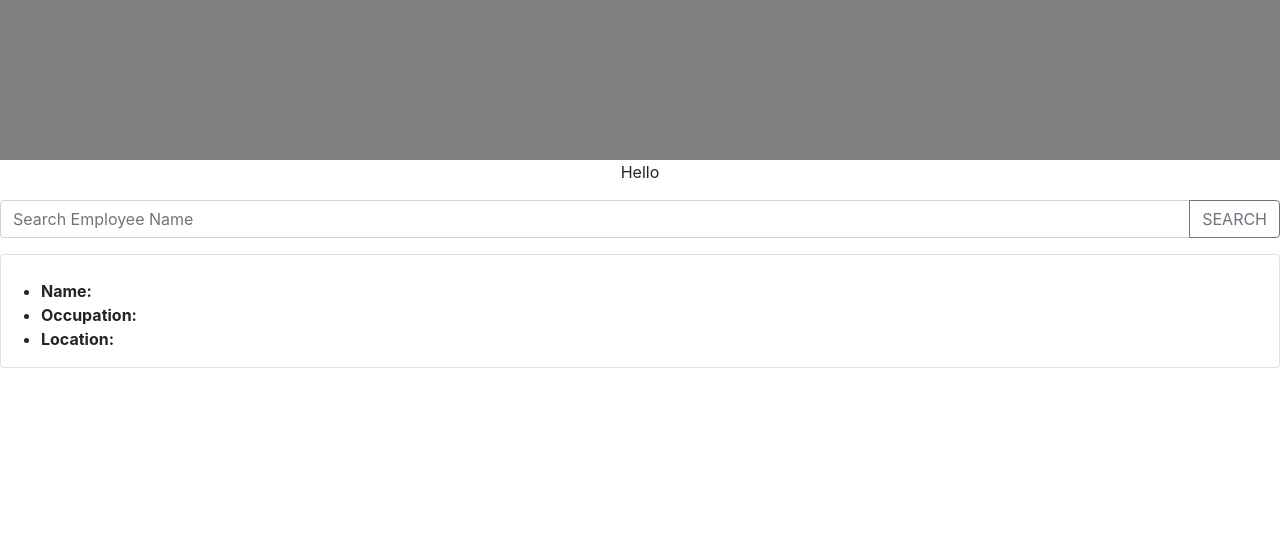
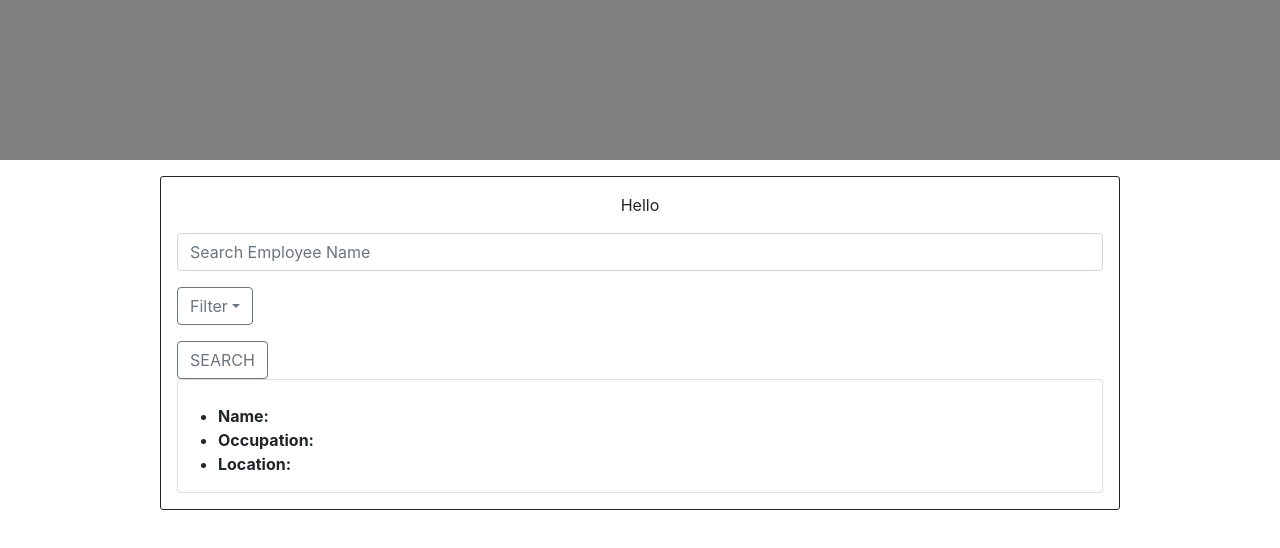
Before and after one commit to ttngu/19-Employee-Directory, a React (Create React App) app: page / in a window 1280 px wide. Shown: the top 548 px of the page. Built offline with nearby package versions, Linux system fonts and the light colour scheme.

Commit message:
updated container and basic styling

```diff
--- a/src/App.css
+++ b/src/App.css
@@ -0,0 +1,8 @@
+.Container {
+    margin-left: 10rem;
+    margin-right: 10rem;
+    margin-top: 1rem;
+    padding: 1rem;
+    border: solid 1px;
+    border-radius: 3px;
+}
--- a/src/App.js
+++ b/src/App.js
@@ -7,14 +7,13 @@ import Search from './components/pages/Search/Search.js'
 
 function App() {
   return (
-    <div className="App">
-      <header className="App-header">
-      </header>
+    <div >
       <Navbar />
-      <Home />
-      <Search />
-      <ResultsCard />
-
+      <div className="Container">
+        <Home />
+        <Search />
+        <ResultsCard />
+      </div>
     </div>
   );
 }
--- a/src/components/pages/Search/Search.js
+++ b/src/components/pages/Search/Search.js
@@ -2,6 +2,8 @@ import React from 'react'
 import Button from 'react-bootstrap/Button';
 import InputGroup from 'react-bootstrap/InputGroup';
 import FormControl from 'react-bootstrap/FormControl';
+import Dropdown from 'react-bootstrap/Dropdown';
+import DropdownButton from 'react-bootstrap/DropdownButton';
 
 
 function Search() {
@@ -13,10 +15,23 @@ function Search() {
                 aria-label="Employee Name"
                 aria-describedby="basic-addon2"
                 />
-                <InputGroup.Append>
-                <Button variant="outline-secondary">SEARCH</Button>
-                </InputGroup.Append>
+
             </InputGroup>
+
+            <InputGroup className="mb-3">
+                <DropdownButton
+                variant="outline-secondary"
+                title="Filter"
+                id="input-group-dropdown-1"
+                >
+                <Dropdown.Item href="#">Action</Dropdown.Item>
+                <Dropdown.Item href="#">Another action</Dropdown.Item>
+                <Dropdown.Item href="#">Something else here</Dropdown.Item>
+                <Dropdown.Divider />
+                <Dropdown.Item href="#">Separated link</Dropdown.Item>
+                </DropdownButton>
+            </InputGroup>
+            <Button variant="outline-secondary">SEARCH</Button>
         </div>
     )
 }
```
Also changed, not shown: 1 other file (tests, documents, lock files or other folders).
